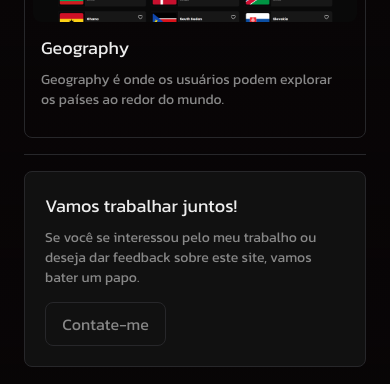
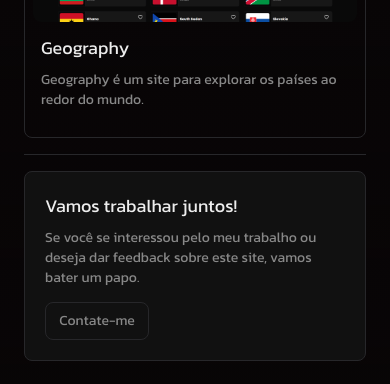
Before and after one commit to rodrigojsdeveloper/rodrigojs.dev, a Next.js app: page / in a window 390 px wide. Shown: the part 849-1233 px from the top of the page. Built offline with nearby package versions, Linux system fonts and the light colour scheme.

Commit message:
style: adjust the style of text sizes on the smaller buttons on the screen

```diff
--- a/src/app/about/page.tsx
+++ b/src/app/about/page.tsx
@@ -26,7 +26,7 @@ const About = () => {
         <Link
           target="_blank"
           href="https://rodrigojsdeveloper.github.io/cv"
-          className="group flex h-11 w-full max-w-[9.375rem] select-none items-center justify-center gap-2.5 rounded-def border border-solid border-gray-200 p-2 text-sm font-medium text-gray-100 hover:bg-gray-200 hover:text-primary active:text-primary"
+          className="group flex h-10 w-full max-w-[8.8rem] select-none items-center justify-center gap-2.5 rounded-def border border-solid border-gray-200 p-2 text-sm font-medium text-gray-100 hover:bg-gray-200 hover:text-primary active:text-primary sm:h-11 sm:max-w-[9.375rem] sm:text-base"
         >
           <Download height="20" width="20" /> CV Download
         </Link>
--- a/src/components/Form.tsx
+++ b/src/components/Form.tsx
@@ -49,7 +49,7 @@ const Form = () => {
 
       <button
         type="submit"
-        className="h-11 w-full rounded-def bg-primary text-gray-300 hover:opacity-80 active:opacity-50"
+        className="h-11 w-full rounded-def bg-primary text-sm text-gray-300 hover:opacity-80 active:opacity-50 sm:text-base"
       >
         Enviar
       </button>
--- a/src/components/ModalBackground.tsx
+++ b/src/components/ModalBackground.tsx
@@ -2,7 +2,7 @@ import { PropsWithChildren } from 'react'
 
 const ModalBackground = ({ children }: PropsWithChildren) => {
   return (
-    <div className="fixed inset-0 z-50 flex h-screen w-full flex-row items-center justify-center bg-shadow p-3 backdrop-blur-sm">
+    <div className="fixed inset-0 z-50 flex max-h-svh w-full flex-row items-center justify-center bg-shadow p-3 backdrop-blur-sm">
       {children}
     </div>
   )
--- a/src/components/Textarea.tsx
+++ b/src/components/Textarea.tsx
@@ -7,7 +7,7 @@ const Textarea = ({ name, placeholder }: InputProps) => {
       required={true}
       autoComplete="off"
       placeholder={placeholder}
-      className="h-28 w-full select-none resize-none rounded-def border border-solid border-gray-200 bg-transparent p-2.5 text-sm duration-300 placeholder:text-gray-100 focus:border-gray-100 placeholder:focus:text-transparent"
+      className="h-24 w-full select-none resize-none rounded-def border border-solid border-gray-200 bg-transparent p-2.5 text-sm duration-300 placeholder:text-gray-100 focus:border-gray-100 placeholder:focus:text-transparent sm:h-32"
     />
   )
 }
--- a/src/components/Work.tsx
+++ b/src/components/Work.tsx
@@ -11,7 +11,7 @@ const Work = () => {
 
       <Link
         href="/contact"
-        className="group mt-1.5 flex h-11 w-full max-w-[7.563rem] select-none items-center justify-center gap-1.5 rounded-def border border-solid border-gray-200 text-gray-100 hover:bg-gray-200 hover:text-primary sm:mt-0"
+        className="group mt-1.5 flex h-[2.4rem] w-full max-w-[6.5rem] select-none items-center justify-center gap-1.5 rounded-def border border-solid border-gray-200 text-sm text-gray-100 hover:bg-gray-200 hover:text-primary sm:mt-0 sm:h-11 sm:max-w-[7.563rem] sm:text-base"
       >
         Contate-me
       </Link>
--- a/src/utils/projects.ts
+++ b/src/utils/projects.ts
@@ -27,7 +27,7 @@ const projects: IProjectProps[] = [
   createProject(
     geography,
     'Geography',
-    'Geography é onde os usuários podem explorar os países ao redor do mundo.',
+    'Geography é um site para explorar os países ao redor do mundo.',
     'https://github.com/rodrigojsdeveloper/geography',
   ),
   createProject(
```
